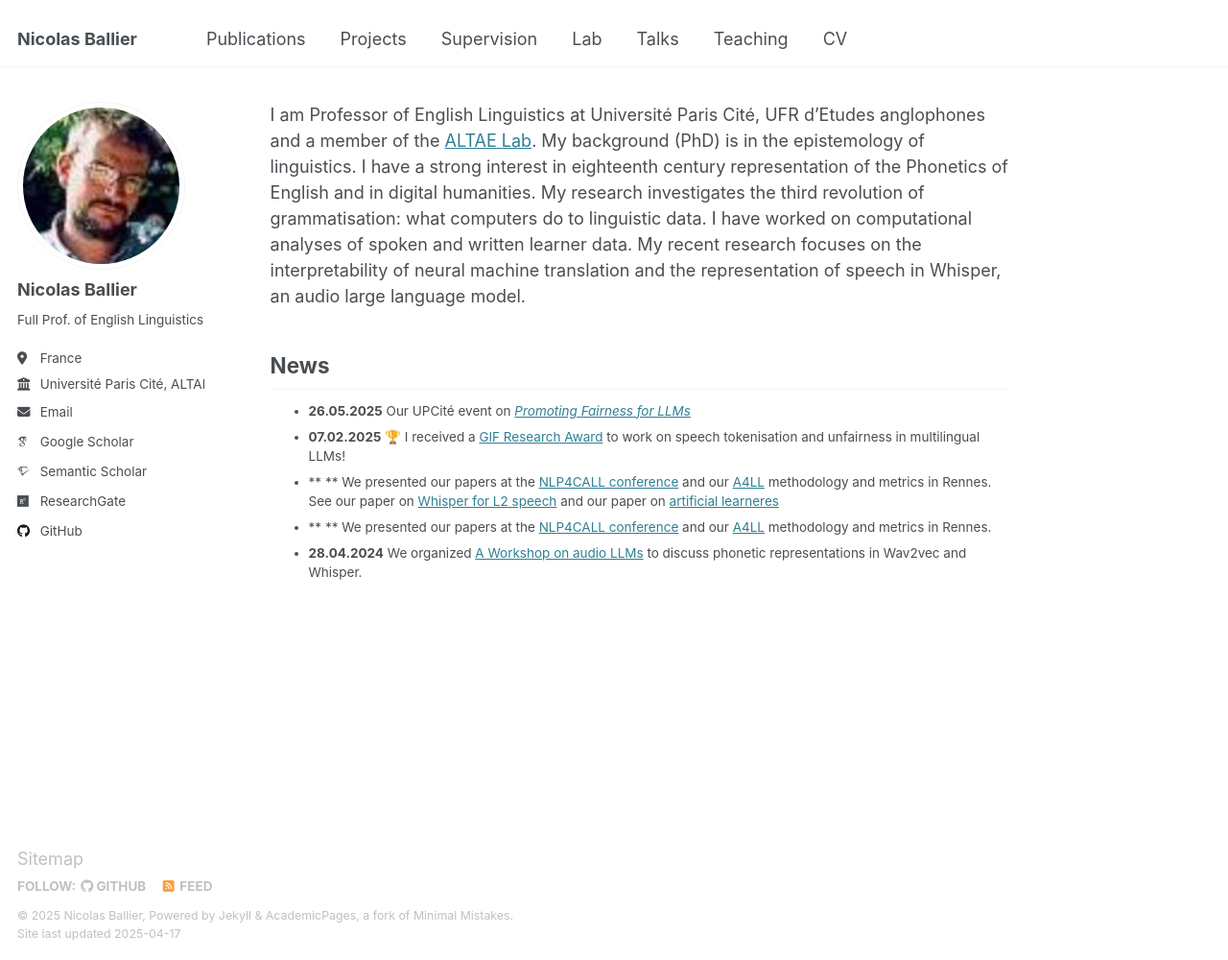
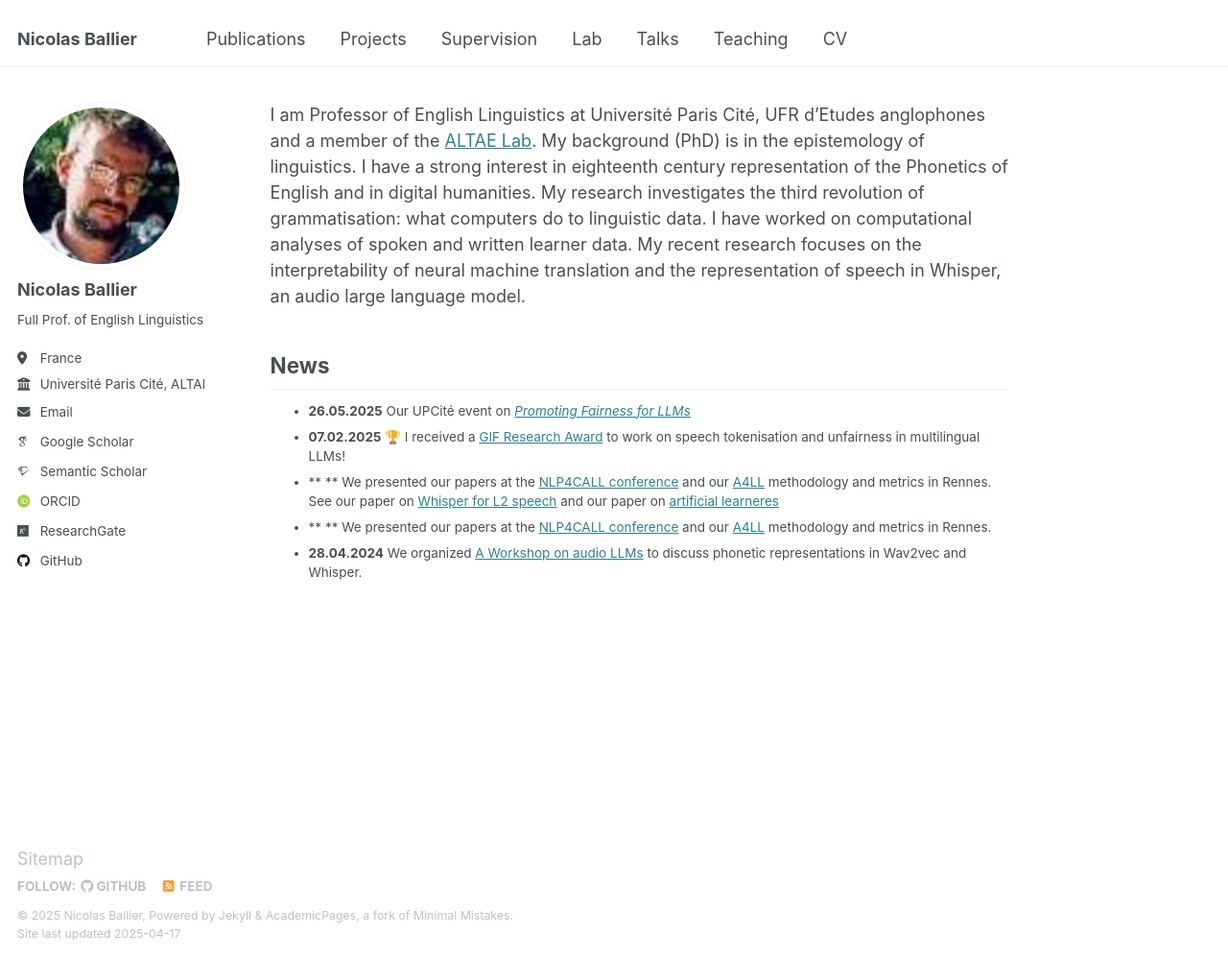
Before and after one commit to nballier/nballier.github.io, a Jekyll site: the page built from _pages/index.md, in a window 1280 px wide and 1000 px high. Shown: the whole window at 96% size. Built offline with Jekyll 4.4.1, drawn with Linux system fonts in a browser that asks for light colours; some web fonts are replaced.

Commit message:
Update _config.yml
orcid

```diff
--- a/_config.yml
+++ b/_config.yml
@@ -35,7 +35,7 @@ author:
   arxiv            : # URL - Update with the correct link to your profile
   googlescholar    : "https://scholar.google.com/citations?user=1DqF0BgAAAAJ&hl=fr&oi=ao"
   ACL anthology    : "https://aclanthology.org/people/n/nicolas-ballier/"
-  ORCID            : "https://orcid.org/0000-0003-2179-1043"
+  orcid            : "https://orcid.org/0000-0003-2179-1043"
   semantic         : "https://www.semanticscholar.org/author/Nicolas-Ballier/20486050"
   HAL              : "https://cv.hal.science/nicolas-ballier"
   researchgate     : "https://www.researchgate.net/profile/Nicolas-Ballier"
```
